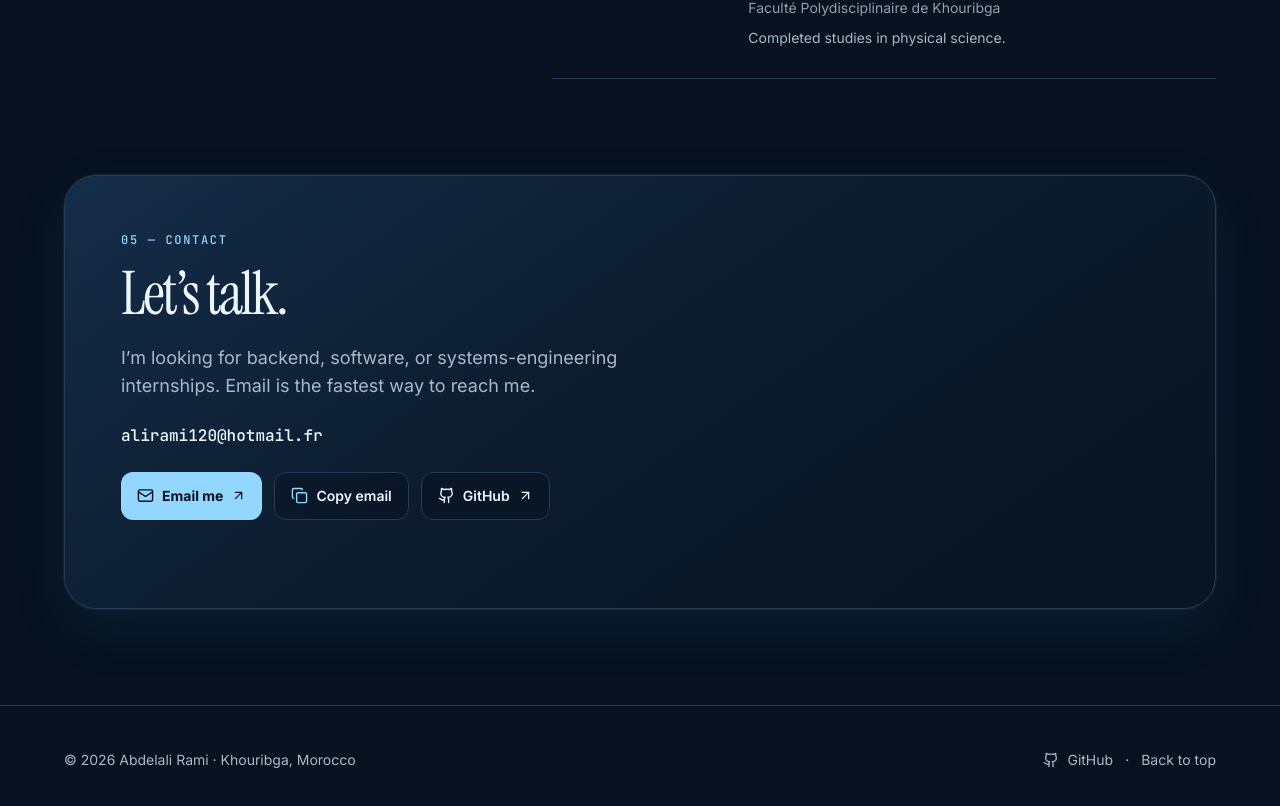
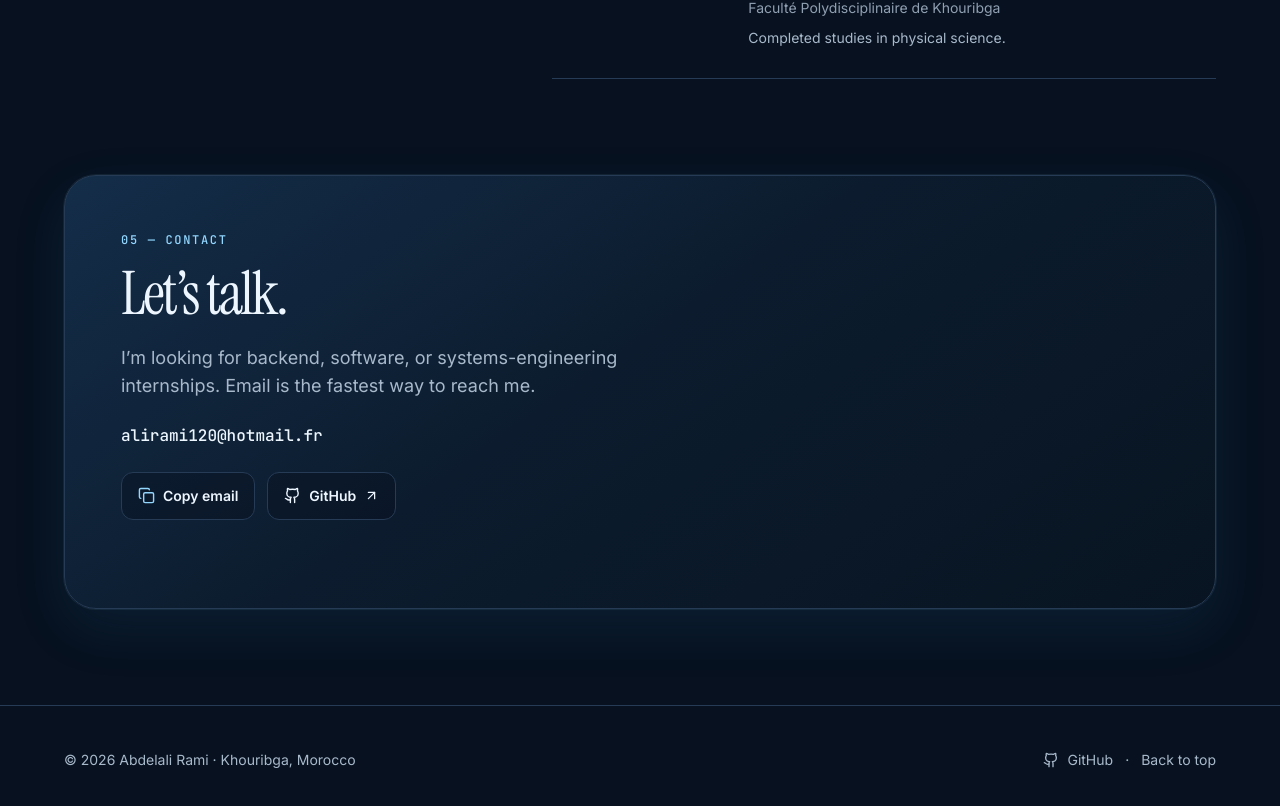
Before and after one commit to alijr2018/Portfolio, a React (Vite) app: page / in a window 1280 px wide. Shown: the part 4824-5630 px from the top of the page. Built offline with nearby package versions, Linux system fonts and the light colour scheme.

Commit message:
Remove direct email contact button
Co-authored-by: arena-agent <297053741+arena-agent@users.noreply.github.com>

```diff
--- a/src/App.tsx
+++ b/src/App.tsx
@@ -1,5 +1,5 @@
 import { useEffect, useState } from 'react'
-import { ArrowRight, ArrowUpRight, Check, Copy, Github, Mail } from 'lucide-react'
+import { ArrowRight, ArrowUpRight, Check, Copy, Github } from 'lucide-react'
 import { Header } from './components/Header'
 import { Reveal } from './components/Reveal'
 import { SectionHeading } from './components/SectionHeading'
@@ -326,12 +326,6 @@ function App() {
               </p>
               <p className="mt-6 break-all font-mono text-sm font-medium text-mist sm:text-base">{profile.email}</p>
               <div className="mt-6 flex flex-wrap gap-3">
-                <a
-                  href={`mailto:${profile.email}`}
-                  className="inline-flex min-h-12 items-center gap-2 rounded-xl bg-ice px-4 py-3 text-sm font-bold text-ink transition-transform hover:-translate-y-0.5 hover:bg-[#b9e5ff] focus-visible:outline-none focus-visible:ring-2 focus-visible:ring-ice"
-                >
-                  <Mail size={17} /> Email me <ArrowUpRight size={15} />
-                </a>
                 <button
                   type="button"
                   onClick={() => void handleCopyEmail()}
```
Also changed, not shown: 3 other files (tests, documents, lock files or other folders).
